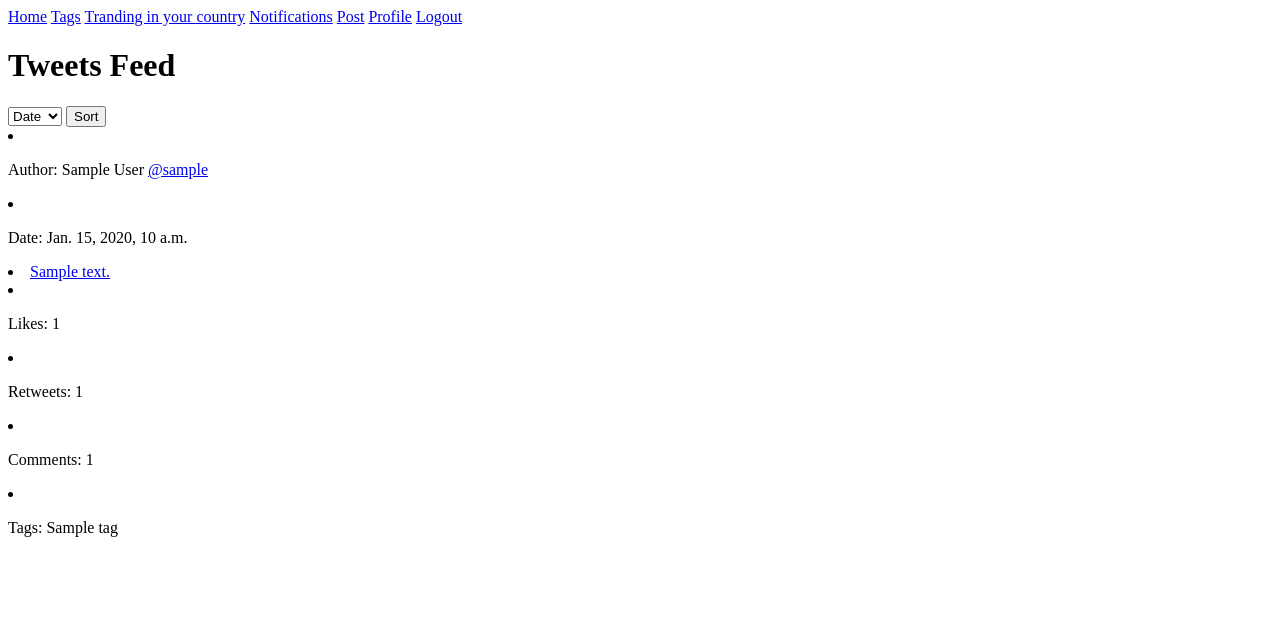
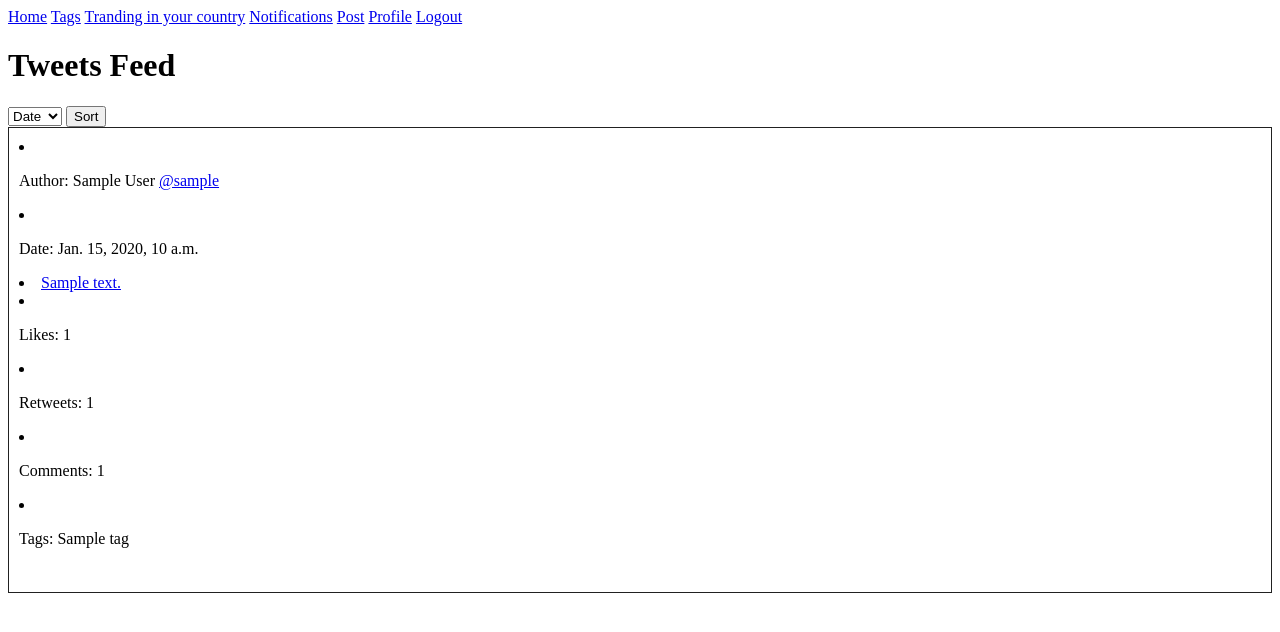
Before and after one commit to HiRurgLipay/twiads, a Django app: page /home/ in a window 1280 px wide. Shown: the top 632 px of the page. Run offline with Django 4.2, Linux system fonts and the light colour scheme; a user stored in the database is signed in; tables that the repository leaves empty hold one stand-in row (values such as "Sample post").

Commit message:
Added CSS style for tweets

```diff
--- /dev/null
+++ b/scr/twiads/core/presentation/static/css/styles.css
@@ -0,0 +1,5 @@
+.tweet {
+    border: 1px solid #212121;
+    padding: 10px;
+    margin-bottom: 10px;
+}
--- a/scr/twiads/core/presentation/templates/base.html
+++ b/scr/twiads/core/presentation/templates/base.html
@@ -1,7 +1,10 @@
+{% load static %}
+
 <!DOCTYPE html>
 <html>
     <head>
         <title>Twiads</title>
+        <link rel="stylesheet" type="text/css" href="{% static 'css/styles.css' %}">
     </head>
 
     <body>
--- a/scr/twiads/twiads/settings.py
+++ b/scr/twiads/twiads/settings.py
@@ -173,3 +173,6 @@ EMAIL_BACKEND = os.environ["EMAIL_BACKEND"]
 EMAIL_FROM = os.environ["EMAIL_FROM"]
 
 SERVER_HOST = os.environ["SERVER_HOST"]
+
+STATIC_URL = 'core/presentation/static/'
+STATICFILES_DIRS = [os.path.join(BASE_DIR, "core/presentation/static/")]
```
Also changed, not shown: scr/twiads/core/presentation/templates/tags.html (indentation only).
